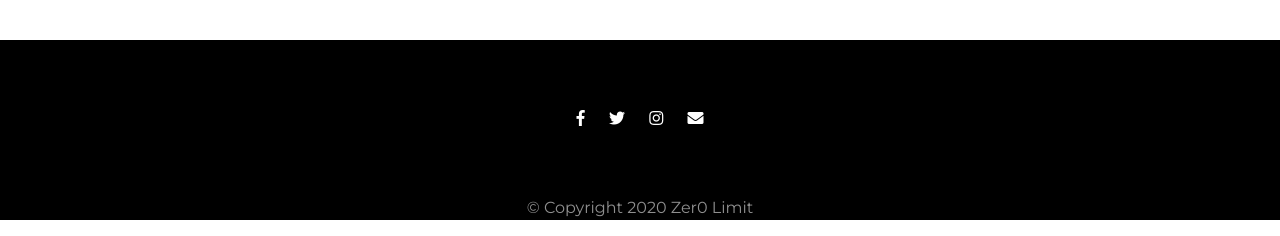
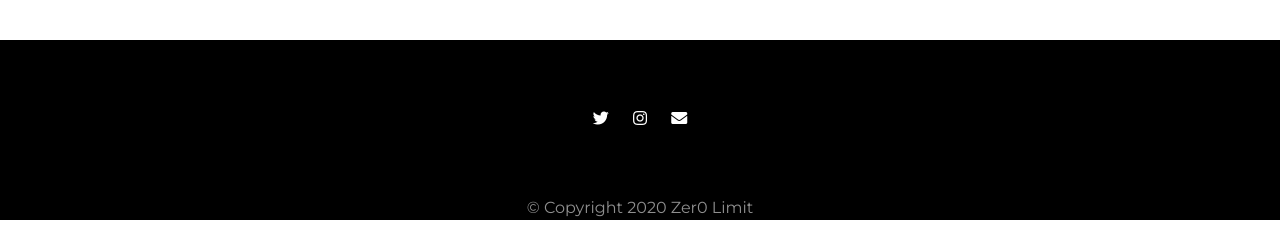
Before and after one commit to DavidUlloa6310/zero-limit, a Flask app: page / in a window 1280 px wide. Shown: the part 2568-2804 px from the top of the page. Run offline with Flask 2, Linux system fonts and the light colour scheme; some libraries are stand-ins or nearby versions.

Commit message:
Update index.html

```diff
--- a/zero_limit/templates/index.html
+++ b/zero_limit/templates/index.html
@@ -170,9 +170,8 @@
 
   <footer class="black-section">
     <div class="container-fluid" id="footer">
-      <a href="https://www.facebook.com" style="color: white;"><i class="social-icon fab fa-facebook-f"></i></a>
-      <a href="https://www.twitter.com" style="color: white;"><i class="social-icon fab fa-twitter"></i></a>
-      <a href="https://www.instagram.com" style="color: white;"><i class="social-icon fab fa-instagram"></i></a>
+      <a href="https://twitter.com/zerolimitlearn" style="color: white;"><i class="social-icon fab fa-twitter"></i></a>
+      <a href="https://www.instagram.com/zerolimitlearning/" style="color: white;"><i class="social-icon fab fa-instagram"></i></a>
       <a href="mailto: info@zerolimitlearning.com" style="color: white;"><i class="social-icon fas fa-envelope"></i></a>
     </div>
     <p>© Copyright 2020 Zer0 Limit</p>
```
